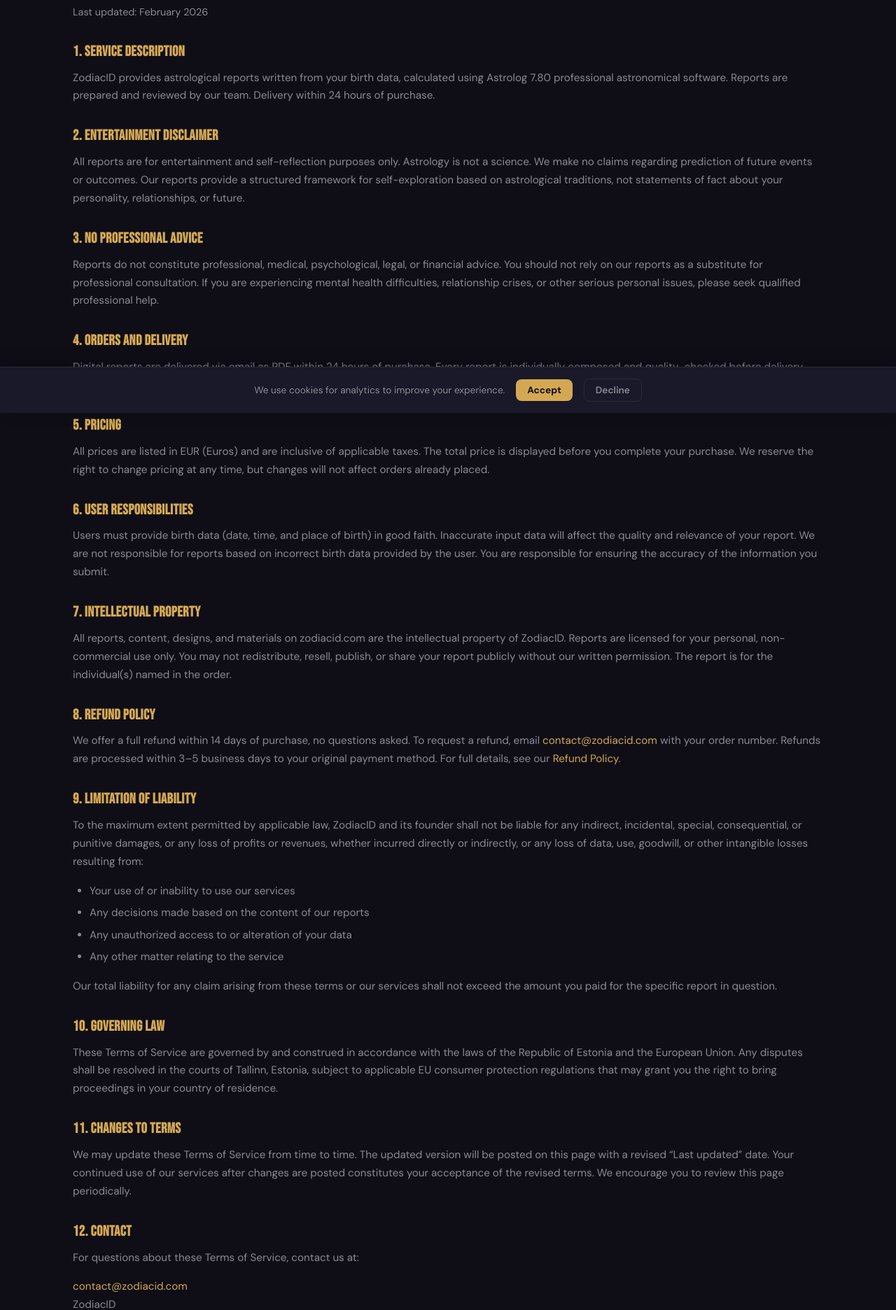
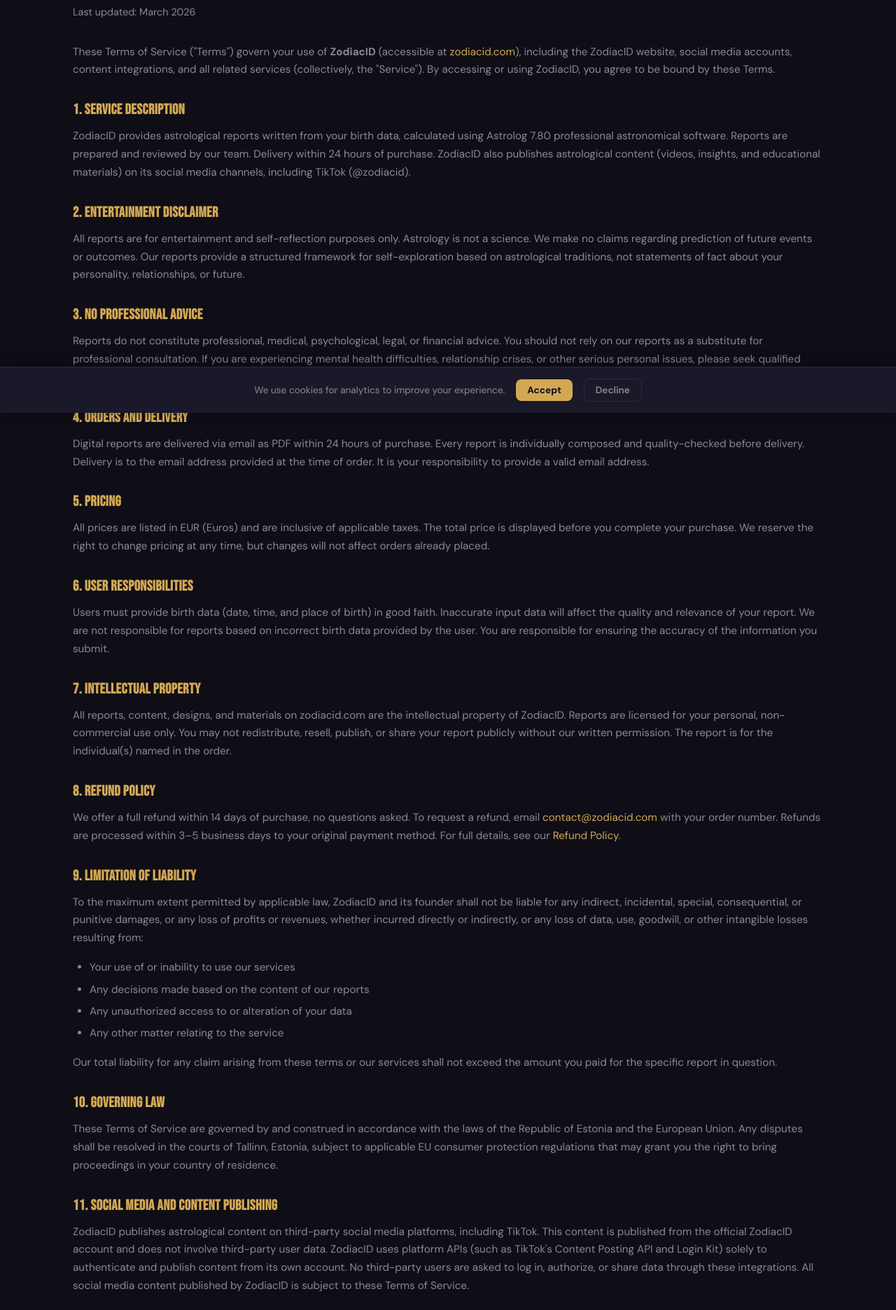
Before and after one commit to zodiacid/zodiacid.com, a website: page zodiacid/terms.html in a window 1280 px wide. Shown: the part 210-2082 px from the top of the page at 70% size. Drawn offline with Linux system fonts and the light colour scheme.

Commit message:
Update Terms & Privacy for TikTok app review
- Add intro paragraphs explicitly naming "ZodiacID" as the app
- Add Section 11 (Terms): Social Media and Content Publishing
- Add Section 10 (Privacy): Social Media Integrations
- Mention TikTok Login Kit + Content Posting API usage
- Update dates to March 2026
- Renumber subsequent sections

Entire-Checkpoint: 970a4b771ab0

```diff
--- a/zodiacid/terms.html
+++ b/zodiacid/terms.html
@@ -64,10 +64,12 @@
   <main id="main" class="legal-page">
     <div class="container">
       <h1>Terms of Service</h1>
-      <p class="updated">Last updated: February 2026</p>
+      <p class="updated">Last updated: March 2026</p>
+
+      <p>These Terms of Service ("Terms") govern your use of <strong>ZodiacID</strong> (accessible at <a href="https://zodiacid.com">zodiacid.com</a>), including the ZodiacID website, social media accounts, content integrations, and all related services (collectively, the "Service"). By accessing or using ZodiacID, you agree to be bound by these Terms.</p>
 
       <h2>1. Service Description</h2>
-      <p>ZodiacID provides astrological reports written from your birth data, calculated using Astrolog 7.80 professional astronomical software. Reports are prepared and reviewed by our team. Delivery within 24 hours of purchase.</p>
+      <p>ZodiacID provides astrological reports written from your birth data, calculated using Astrolog 7.80 professional astronomical software. Reports are prepared and reviewed by our team. Delivery within 24 hours of purchase. ZodiacID also publishes astrological content (videos, insights, and educational materials) on its social media channels, including TikTok (@zodiacid).</p>
 
       <h2>2. Entertainment Disclaimer</h2>
       <p>All reports are for entertainment and self-reflection purposes only. Astrology is not a science. We make no claims regarding prediction of future events or outcomes. Our reports provide a structured framework for self-exploration based on astrological traditions, not statements of fact about your personality, relationships, or future.</p>
@@ -103,10 +105,13 @@
       <h2>10. Governing Law</h2>
       <p>These Terms of Service are governed by and construed in accordance with the laws of the Republic of Estonia and the European Union. Any disputes shall be resolved in the courts of Tallinn, Estonia, subject to applicable EU consumer protection regulations that may grant you the right to bring proceedings in your country of residence.</p>
 
-      <h2>11. Changes to Terms</h2>
+      <h2>11. Social Media and Content Publishing</h2>
+      <p>ZodiacID publishes astrological content on third-party social media platforms, including TikTok. This content is published from the official ZodiacID account and does not involve third-party user data. ZodiacID uses platform APIs (such as TikTok's Content Posting API and Login Kit) solely to authenticate and publish content from its own account. No third-party users are asked to log in, authorize, or share data through these integrations. All social media content published by ZodiacID is subject to these Terms of Service.</p>
+
+      <h2>12. Changes to Terms</h2>
       <p>We may update these Terms of Service from time to time. The updated version will be posted on this page with a revised &ldquo;Last updated&rdquo; date. Your continued use of our services after changes are posted constitutes your acceptance of the revised terms. We encourage you to review this page periodically.</p>
 
-      <h2>12. Contact</h2>
+      <h2>13. Contact</h2>
       <p>For questions about these Terms of Service, contact us at:</p>
       <p>
         <a href="mailto:contact@zodiacid.com">contact@zodiacid.com</a><br>
```
Also changed, not shown: zodiacid/privacy.html (+9 -6 lines).
